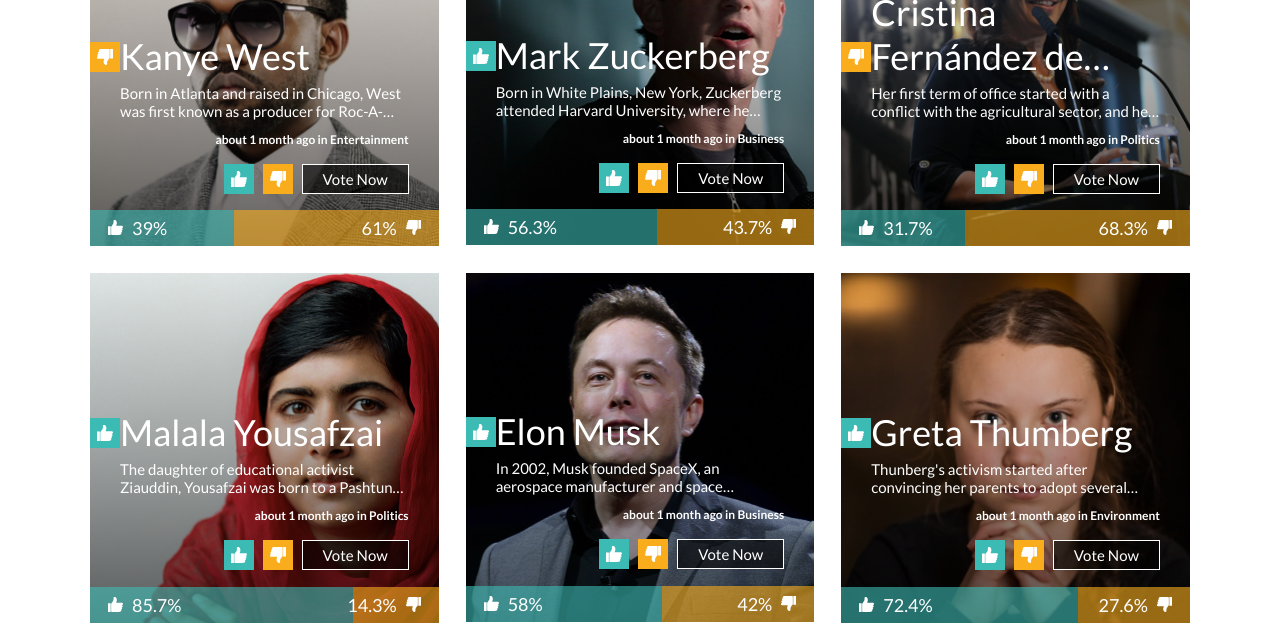
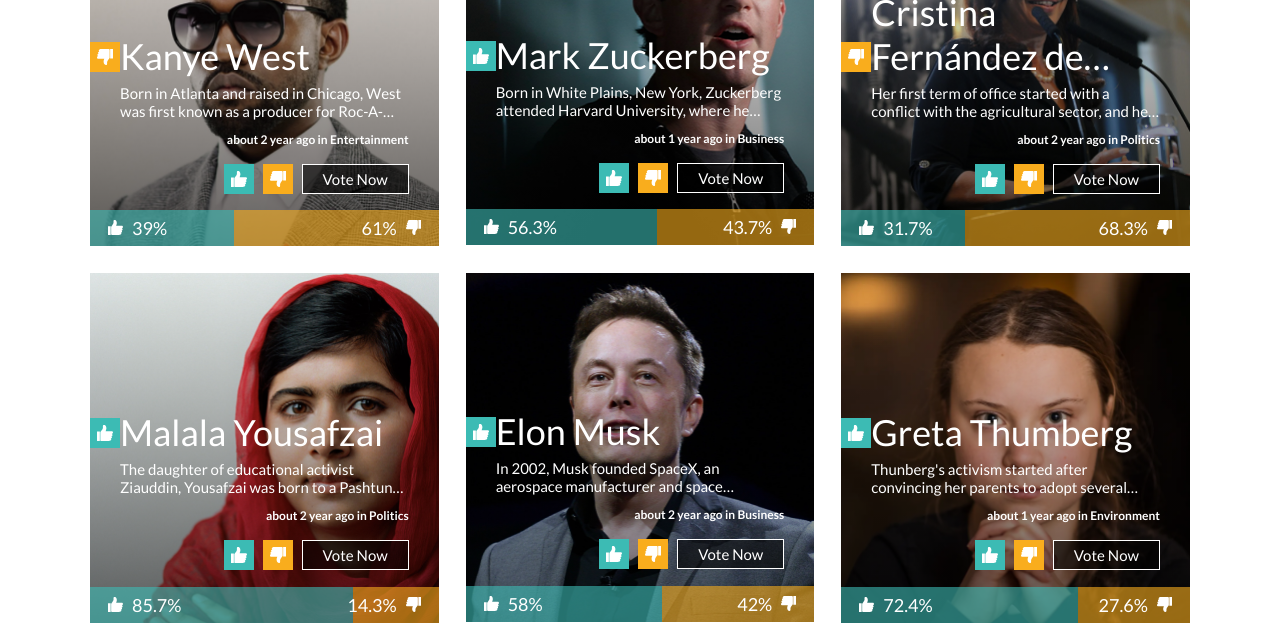
Before and after one commit to Riczer/rule-of-thumb-ui-test, a Next.js app: page / in a window 1280 px wide. Shown: the part 1080-1705 px from the top of the page. Built offline with nearby package versions, Linux system fonts and the light colour scheme.

Commit message:
feat: add last time voted

```diff
--- a/package.json
+++ b/package.json
@@ -9,6 +9,7 @@
     "lint": "next lint"
   },
   "dependencies": {
+    "date-fns": "^2.28.0",
     "next": "12.1.6",
     "react": "18.1.0",
     "react-dom": "18.1.0"
--- a/src/components/VotingCard.tsx
+++ b/src/components/VotingCard.tsx
@@ -1,5 +1,6 @@
 import { useState, useMemo } from "react";
 import { Info } from "../types";
+import { differenceInCalendarYears } from "date-fns";
 
 type VoteType = "positive" | "negative";
 
@@ -17,8 +18,8 @@
 }
 
 const VOTE_IMAGE = {
-  positive: "thumbs-up.svg",
-  negative: "thumbs-down.svg",
+  positive: "thumbs-up",
+  negative: "thumbs-down",
 };
 
 const VoteButton = ({ type, focused, voted, onCheck }: ButtonProps) => {
@@ -29,18 +30,20 @@
       } ${voted && "voting-actions__button--hidden"}`}
       onClick={() => onCheck(type)}
     >
-      <img src={`img/${VOTE_IMAGE[type]}`} alt={VOTE_IMAGE[type]} />
+      <img src={`img/${VOTE_IMAGE[type]}.svg`} alt={VOTE_IMAGE[type]} />
     </button>
   );
 };
 
 const VotingCard = ({
   showAs,
-  info: { name, description, picture, votes, category },
+  info: { name, description, picture, votes, category, lastUpdated },
   onVote,
 }: CardProps) => {
   const [focused, setFocused] = useState<VoteType | null>(null);
   const [voted, setVoted] = useState<boolean>(false);
+
+  console.log(differenceInCalendarYears(new Date(), new Date(lastUpdated)));
 
   const handleImage = () => {
     if (showAs === "list") {
@@ -153,7 +156,10 @@
           >
             {voted
               ? "Thank you for your vote!"
-              : `about 1 month ago in ${
+              : `about ${differenceInCalendarYears(
+                  new Date(),
+                  new Date(lastUpdated)
+                )} year ago in ${
                   category.charAt(0).toUpperCase() + category.slice(1)
                 }`}
           </span>
```
Also changed, not shown: 1 other file (tests, documents, lock files or other folders).
